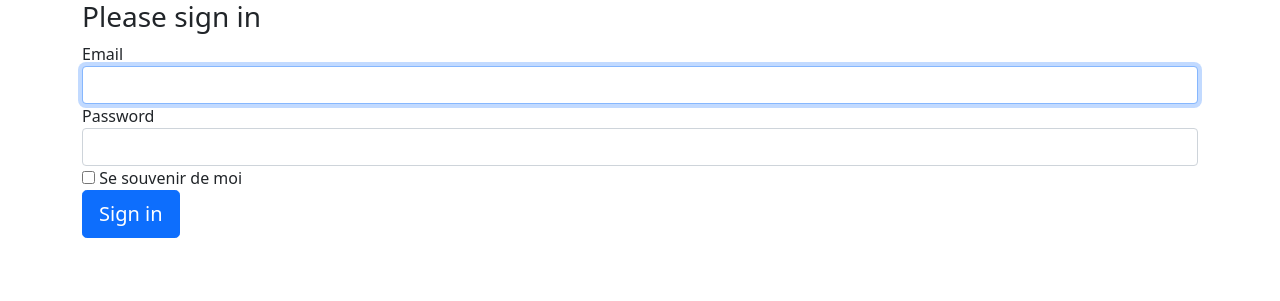
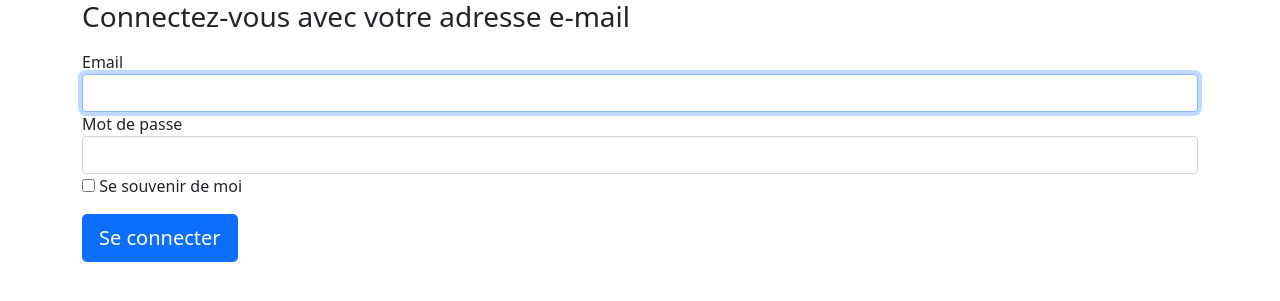
Before and after one commit to Artm95/sortir-eni, a Symfony app: template templates/security/login.html.twig in a window 1280 px wide. Shown: the top 301 px of the page. Run offline with Twig, Linux system fonts and the light colour scheme; the template is opened without the code that fills it, so the values that code supplies are empty; some libraries are stand-ins or nearby versions.

Commit message:
login form style changed to bootstrap

```diff
--- a/src/Controller/SecurityController.php
+++ b/src/Controller/SecurityController.php
@@ -16,9 +16,9 @@ class SecurityController extends AbstractController
      */
     public function login(AuthenticationUtils $authenticationUtils): Response
     {
-        // if ($this->getUser()) {
-        //     return $this->redirectToRoute('target_path');
-        // }
+        if ($this->getUser()) {
+            return $this->redirectToRoute("/");
+         }
 
         // get the login error if there is one
         $error = $authenticationUtils->getLastAuthenticationError();
--- a/templates/security/login.html.twig
+++ b/templates/security/login.html.twig
@@ -1,40 +1,37 @@
 {% extends 'base.html.twig' %}
 
-{% block title %}Log in!{% endblock %}
+{% block title %}Connectez-vous!{% endblock %}
 
 {% block body %}
 <form method="post">
     {% if error %}
-        <div class="card-panel red lighten-3">{{ error.messageKey|trans(error.messageData, 'security') }}</div>
+        <div class="alert alert-danger mt-2">{{ error.messageKey|trans(error.messageData, 'security') }}</div>
     {% endif %}
 
     {% if app.user %}
-        <div class="card-panel cyan lighten-3">
+        <div class="mb-3">
             You are logged in as {{ app.user.username }}, <a href="{{ path('app_logout') }}">Logout</a>
         </div>
     {% endif %}
 
-    <h1 class="h3">Please sign in</h1>
+    <h1 class="h3 mb-3 font-weight-normal">Connectez-vous avec votre adresse e-mail</h1>
     <label for="inputEmail">Email</label>
     <input type="email" value="{{ last_username }}" name="email" id="inputEmail" class="form-control" autocomplete="email" required autofocus>
-    <label for="inputPassword">Password</label>
+    <label for="inputPassword">Mot de passe</label>
     <input type="password" name="password" id="inputPassword" class="form-control" autocomplete="current-password" required>
 
     <input type="hidden" name="_csrf_token"
            value="{{ csrf_token('authenticate') }}"
     >
 
-
-        <div class="checkbox">
+        <div class="checkbox mb-3">
             <label>
-                <input type="checkbox" class="filled-in" name="_remember_me"/>
-                <span>Se souvenir de moi</span>
+                <input type="checkbox" name="_remember_me"> Se souvenir de moi
             </label>
         </div>
 
-
     <button class="btn btn-lg btn-primary" type="submit">
-        Sign in
+        Se connecter
     </button>
 </form>
 {% endblock %}
```
